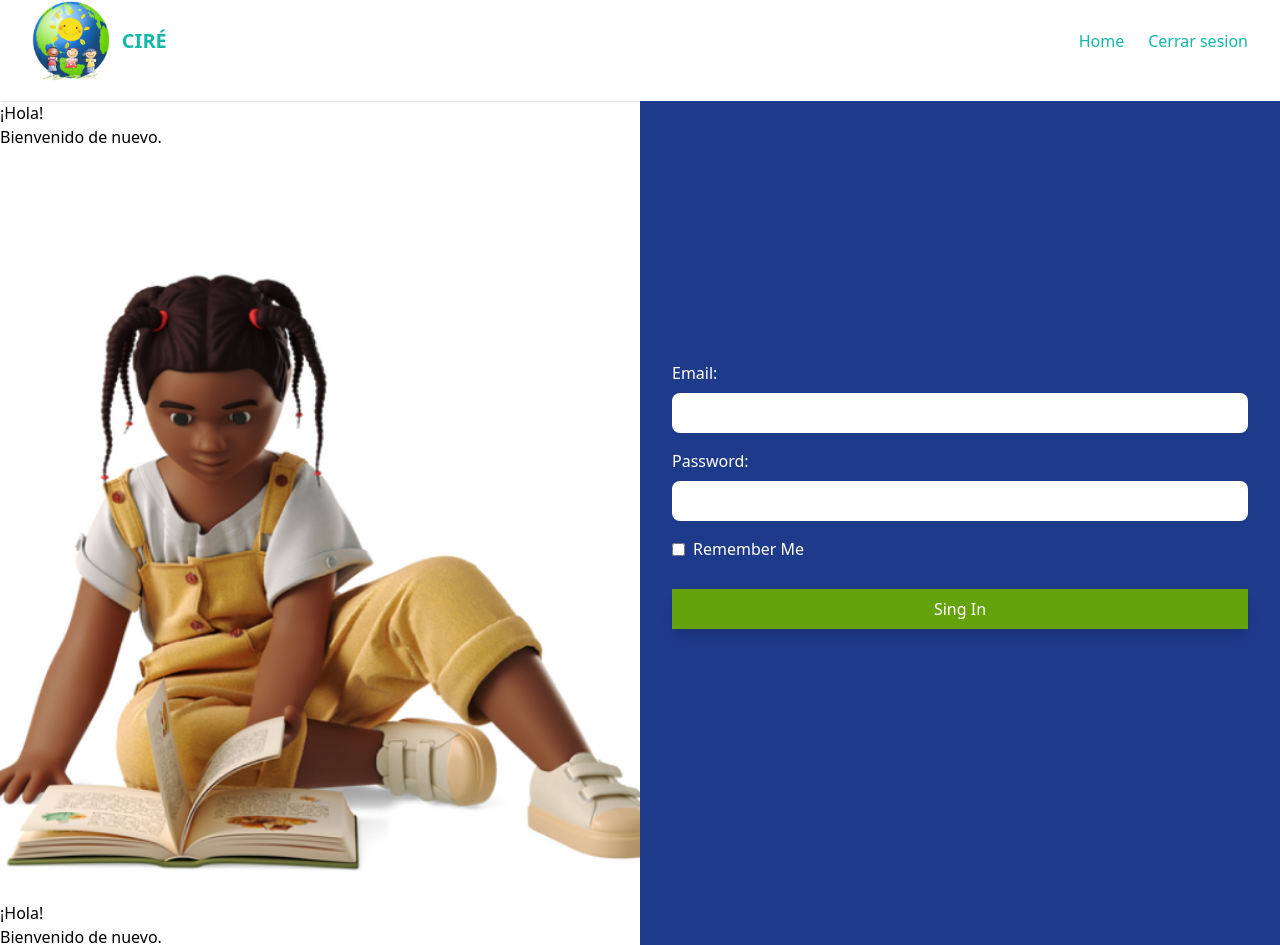
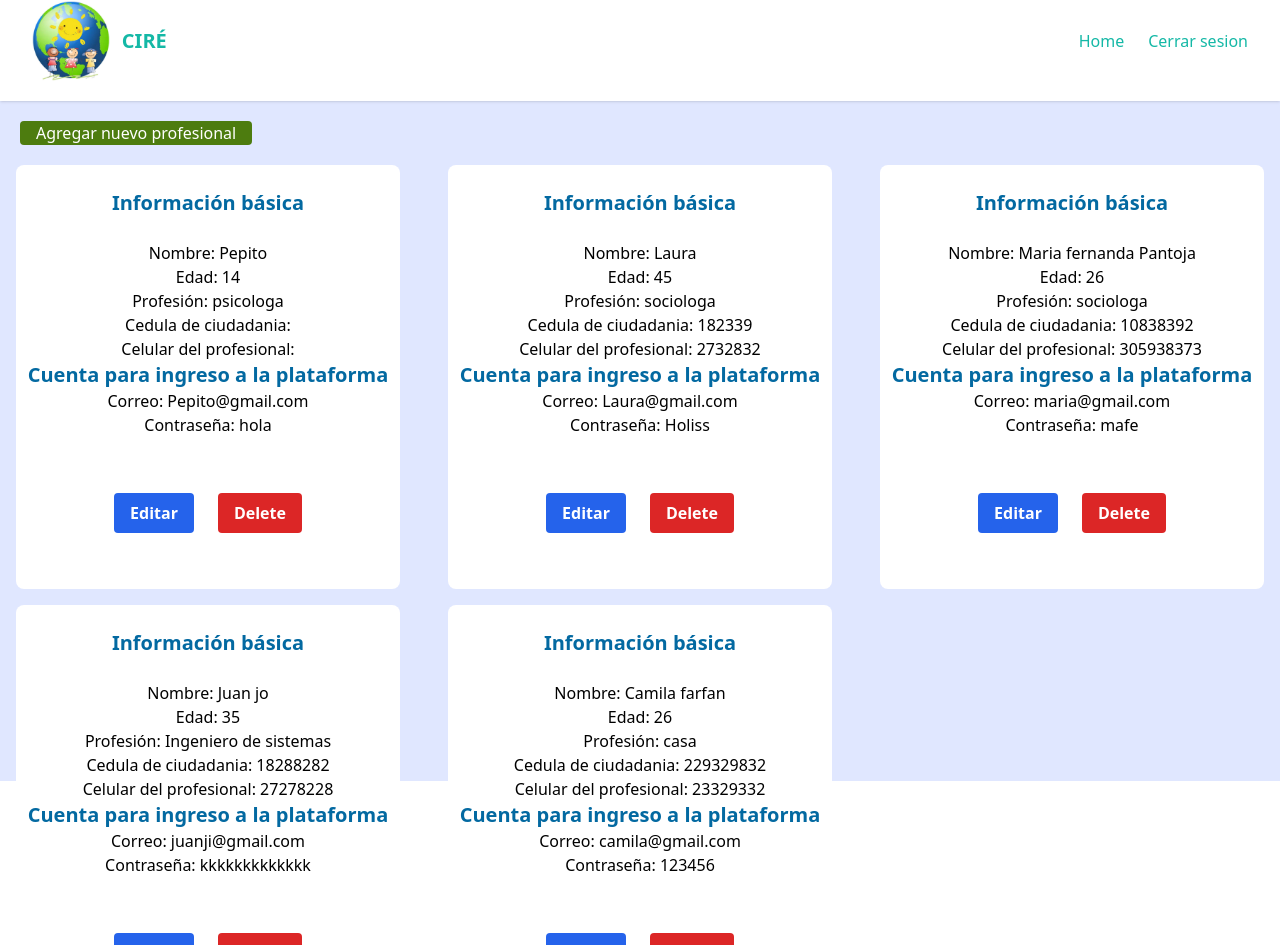
Before and after one commit to programateacademy/cire-fontend, a React (Vite) app: page /listprofessional in a window 1280 px wide. Shown: the part 19-964 px from the top of the page. Built offline with nearby package versions, Linux system fonts and the light colour scheme; data requests are answered from the project's data file.

Commit message:
Feat demo: client

```diff
--- a/db.json
+++ b/db.json
@@ -86,6 +86,36 @@
       "mail": "Laura@gmail.com",
       "pasword": "Holiss",
       "id": "1Z1s6B2"
+    },
+    {
+      "name": "Maria fernanda Pantoja",
+      "age": "26",
+      "numberid": "10838392",
+      "profession": "sociologa",
+      "numbercell": "305938373",
+      "mail": "maria@gmail.com",
+      "pasword": "mafe",
+      "id": "Ghf-yEi"
+    },
+    {
+      "name": "Juan jo",
+      "age": "35",
+      "numberid": "18288282",
+      "profession": "Ingeniero de sistemas",
+      "numbercell": "27278228",
+      "mail": "juanji@gmail.com",
+      "pasword": "kkkkkkkkkkkkk",
+      "id": "Vpib7CD"
+    },
+    {
+      "name": "Camila farfan",
+      "age": "26",
+      "numberid": "229329832",
+      "profession": "casa",
+      "numbercell": "23329332",
+      "mail": "camila@gmail.com",
+      "pasword": "123456",
+      "id": "E4DRIRW"
     }
   ]
 }
--- a/src/App.jsx
+++ b/src/App.jsx
@@ -12,19 +12,26 @@ import LoginAdmin from "./pages/login/LoginAdmin";
 import LoginProfe from "./pages/login/LoginProfe";
 
 
+
 function App() {
+
 	return (
 		<>
+
 		 <BrowserRouter>
-		 <Navbar />
-		 <LoginProfe/>
-		 <LoginAdmin/>
+
 		 <Routes>
 			<Route path='/' element={<ListStudents/>}></Route>
 			<Route path='/categories' element={<Categories/>}></Route>
+			<Route path='/loginAdmin' element={<LoginAdmin/>}></Route>
+			<Route path='/loginProfe' element={<LoginProfe/>}></Route>
 			<Route path='/addstudent' element={<AddStudent/>}></Route>
+			<Route path="/editstudents/:id" element={<EditStudent/>} exact></Route>
 			<Route path='/list5years' element={<ListStudents/>}></Route>
-		 <Route path="/editstudents/:id" element={<EditStudent/>} exact></Route>
+			<Route path='/addprofessional' element={<AddProfessional/>}></Route>
+			<Route path='/listprofessional' element={<ListProfessionals/>}></Route>
+			<Route path="/editprofessional/:id" element={<EditProfessional/>} exact></Route>
+
 
 		 </Routes>
 
--- a/src/pages/CRUD Student/AddStudent.jsx
+++ b/src/pages/CRUD Student/AddStudent.jsx
@@ -62,7 +62,6 @@ function AddStudent() {
 
   return (
     <div className='bg-indigo-100 w-screen'>
-
 <div className='max-w-2xl mx-auto p-16'>
       <div className='grid gap-6 mb-6 lg:grid-cols-1'>
       <form onSubmit={handleSubmit}>
--- a/src/pages/CRUD Student/ListStudents.jsx
+++ b/src/pages/CRUD Student/ListStudents.jsx
@@ -1,6 +1,7 @@
 import axios from 'axios';
 import React, { useEffect, useState } from 'react'
 import { Link } from 'react-router-dom';
+import Navbar from '../../components/organism/NavbarAdmin';
 
 
 
@@ -61,7 +62,7 @@ export const ListStudents = () => {
     return (
 
        <div className='bg-indigo-100 '>
-
+        <Navbar />
        <button className=" ml-4 bg-lime-700 text-white px-4 rounded-lg mt-5 mb-5 w-60"><a href="addstudent">Agregar nuevo estudiante</a></button>
 
        <input
--- a/src/pages/CRUD professional/ListProfessionals.jsx
+++ b/src/pages/CRUD professional/ListProfessionals.jsx
@@ -1,6 +1,7 @@
 import axios from 'axios';
 import React, { useEffect, useState } from 'react'
 import { Link } from 'react-router-dom';
+import Navbar from '../../components/organism/NavbarAdmin';
 
 export const ListProfessionals = () => {
 
@@ -15,7 +16,7 @@ export const ListProfessionals = () => {
   const [selectedVolunteer, setSelectedVolunteer] = useState(null);
 
   useEffect(() => {
-    axios.get('http://localhost:3001/Professionals')
+    axios.get('http://localhost:3001/professionals')
       .then(response => {
         setProfessionals(response.data);
       })
@@ -27,7 +28,7 @@ export const ListProfessionals = () => {
   const handleSubmit = (event) => {
     event.preventDefault();
     if (selectedVolunteer) {
-      axios.put(`http://localhost:3001/Professionals/${selectedVolunteer.id}`, { name, age, year, numberid, profession, numbercell, mail, pasword })
+      axios.put(`http://localhost:3001/professionals${selectedVolunteer.id}`, { name, age, profession, numberid, numbercell, mail, pasword })
         .then(response => {
           const updatedProfessional = Professionals.map(Professional => {
             if (Professional.id === response.data.id) {
@@ -50,7 +51,7 @@ export const ListProfessionals = () => {
           console.log(error);
         });
     } else {
-      axios.post('http://localhost:3001/Professionals', { name, age, numberid, profession, numbercell, mail, pasword })
+      axios.post('http://localhost:3001/professionals', { name, age, numberid, profession, numbercell, mail, pasword })
         .then(response => {
           setProfessionals([...Professionals, response.data]);
           setName('');
@@ -68,7 +69,7 @@ export const ListProfessionals = () => {
   };
 
   const handleDelete = (id) => {
-    axios.delete(`http://localhost:3001/Professionals/${id}`)
+    axios.delete(`http://localhost:3001/professionals${id}`)
       .then(response => {
         setProfessionals(Professionals.filter(Professional => Professional.id !== id));
       })
@@ -88,7 +89,7 @@ export const ListProfessionals = () => {
     setPasword(Professional.pasword);
   };
 
-  const listmovies = Professionals.map(Professionals=> {
+  const listprofessional = Professionals.map(Professional => {
     return(
       <div className='container' key={Professionals.id}>
       <div className='row'>
@@ -115,6 +116,7 @@ export const ListProfessionals = () => {
 
 
        <div className='bg-indigo-100 h-screen'>
+        <Navbar />
 
        <button className=" ml-5 bg-lime-700 text-white px-4 rounded mt-5 mb-5"><a href="addProfessional">Agregar nuevo profesional</a></button>
 
@@ -136,7 +138,7 @@ export const ListProfessionals = () => {
                   <li>Correo: {Professional.mail}</li>
                   <li>Contraseña: {Professional.pasword}</li>
                   <div className='grid grid-rows-1 grid-flow-col gap-6 px-32 m-14 justify-center'>
-                  <Link className='bg-blue-600 hover:bg-blue-700 text-white font-bold py-2 px-4 rounded' to={`/editProfessionals/${Professional.id}`}><li>Editar</li></Link>
+                  <Link className='bg-blue-600 hover:bg-blue-700 text-white font-bold py-2 px-4 rounded' to={`/editProfessionals/${Professional.id}`}>Editar</Link>
                   <button className='bg-red-600 hover:bg-red-700 text-white font-bold py-2 px-4 rounded' onClick={() => handleDelete(Professional.id)}>Delete</button>
                   </div>
 
--- a/src/pages/login/LoginAdmin.jsx
+++ b/src/pages/login/LoginAdmin.jsx
@@ -5,8 +5,8 @@ export default function LoginAdmin() {
     return (
         <div className='grid grid-cols-1 sm:grid-cols-2 h-screen w-full'>
             <div>
-                <h2 className='text-4x1 dark:text-white mt-15'> ¡Hola! <br/> Bienvenido de nuevo. </h2>
-                <img className='w-full h-full object-cover mt-9' src={admin} alt="" />
+                <h2 className='ml-10 mt-5 text-4xl font-bold dark:text-white mt-15'> ¡Hola! <br/> Bienvenido de nuevo. </h2>
+                <img className='w-50 h-50 object-cover mt-9' src={admin} alt="" />
             </div>
             <div className='bg-blue-900 flex flex-col justify-center'>
                 <form className='max-w-{400px} w-full mx-auto bg-blue-900 p-8 px-8 rounded-lg'>
@@ -16,13 +16,13 @@ export default function LoginAdmin() {
                     </div>
                     <div>
                         <label className='text-white'> Password: </label>
-                        <input className='rounded-lg bg-white mt-2 p-2 focus:border-blue-500 focus:bg-white focus:outline-none' type="password" />
+                        <input className='rounded-lg bg-white mt-2 p-2 focus:border-blue-500 focus:bg-white focus:outline-none w-full' type="password" />
                     </div>
                     <div className='flex justify-between text-white py-2'>
                         <p className='flex items-center'><input className='mr-2' type="checkbox" /> Remember Me </p>
                         <p> Forgot Password </p>
                     </div>
-                    <button className='w-full my-5 py-2 bg-lime-600 shadow-lg text-white'> Sing In </button>
+                    <button className='rounded-lg w-full my-5 py-2 bg-lime-600 shadow-lg text-white'> Sing In </button>
                 </form>
             </div>
         </div>
--- a/src/pages/login/LoginProfe.jsx
+++ b/src/pages/login/LoginProfe.jsx
@@ -5,8 +5,8 @@ export default function LoginProfe() {
     return (
         <div className='grid grid-cols-1 sm:grid-cols-2 h-screen w-full'>
             <div>
-                <h2 className='text-4x1 dark:text-white '> ¡Hola! <br/> Bienvenido de nuevo.</h2>
-                <img className='w-full h-full object-cover mr-2' src={login} alt="" />
+                <h2 className='ml-10 mt-5 text-4xl font-bold dark:text-white mt-15'> ¡Hola! <br/> Bienvenido de nuevo.</h2>
+                <img className='w-50 h-50 object-cover mr-2' src={login} alt="" />
             </div>
             <div className='bg-blue-900 flex flex-col justify-center'>
                 <form className='max-w-{400px} w-full mx-auto bg-blue-900 p-8 px-8 rounded-lg'>
@@ -21,7 +21,7 @@ export default function LoginProfe() {
                     <div className='flex justify-between text-white py-2'>
                         <p className='flex items-center'><input className='mr-2' type="checkbox"/> Remember Me </p>
                     </div>
-                    <button className='w-full my-5 py-2 bg-lime-600 shadow-lg text-white'> Sing In </button>
+                    <button className='rounded-lg w-full my-5 py-2 bg-lime-600 shadow-lg text-white'> Sing In </button>
                 </form>
             </div>
         </div>
```
